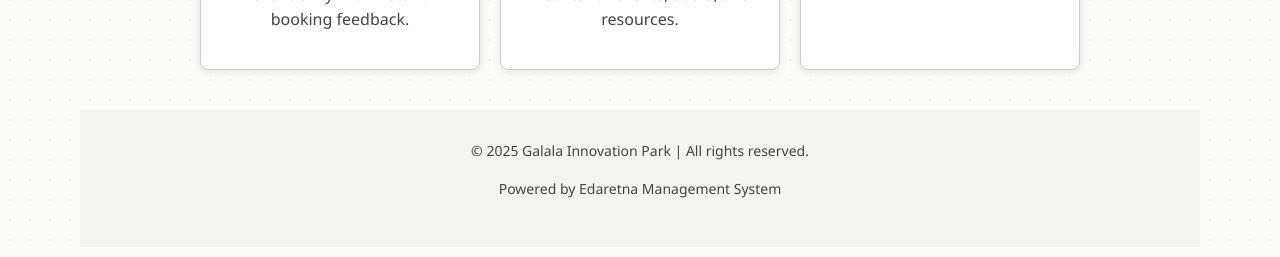
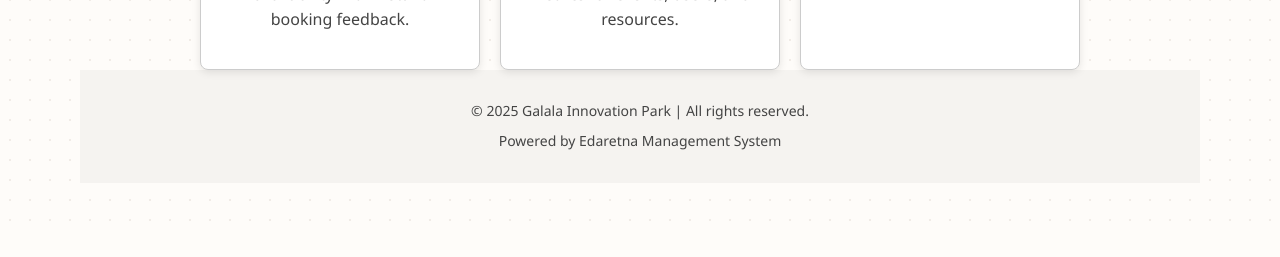
Before and after one commit to ZiadUni/gip-client, a React (Vite) app: page / in a window 1280 px wide. Shown: the part 690-947 px from the top of the page. After the commit the page ends 913 px from the top, so only its background shows below. Built offline with nearby package versions, Linux system fonts and the light colour scheme; no server answers; sample sign-in values are in the browser's storage.

Commit message:
Attempt footer position fix.

```diff
--- a/src/pages/Home.jsx
+++ b/src/pages/Home.jsx
@@ -46,15 +46,20 @@
           />
         </div>
         <div style={{
+          width: '100%',
+          backgroundColor: '#f5f3f0',
+          marginTop: 'auto',
+          padding: '30px 10px',
           textAlign: 'center',
-          padding: '30px',
           color: '#999',
-          fontSize: '14px',
-          backgroundColor: '#f5f3f0',
-          marginTop: '40px'
+          fontSize: '14px'
         }}>
-          <p>&copy; {new Date().getFullYear()} Galala Innovation Park | All rights reserved.</p>
-          <p>Powered by Edaretna Management System</p>
+          <p style={{ marginBottom: '8px' }}>
+            &copy; {new Date().getFullYear()} Galala Innovation Park | All rights reserved.
+          </p>
+          <p style={{ marginBottom: 0 }}>
+            Powered by Edaretna Management System
+          </p>
         </div>
       </div>
     </div>
--- a/src/pages/VenueBooking.jsx
+++ b/src/pages/VenueBooking.jsx
@@ -92,15 +92,20 @@
         </Row>
       </Container>
         <div style={{
+          width: '100%',
+          backgroundColor: '#f5f3f0',
+          marginTop: 'auto',
+          padding: '30px 10px',
           textAlign: 'center',
-          padding: '30px',
           color: '#999',
-          fontSize: '14px',
-          backgroundColor: '#f5f3f0',
-          marginTop: '40px'
+          fontSize: '14px'
         }}>
-          <p>&copy; {new Date().getFullYear()} Galala Innovation Park | All rights reserved.</p>
-          <p>Powered by Edaretna Management System</p>
+          <p style={{ marginBottom: '8px' }}>
+            &copy; {new Date().getFullYear()} Galala Innovation Park | All rights reserved.
+          </p>
+          <p style={{ marginBottom: 0 }}>
+            Powered by Edaretna Management System
+          </p>
         </div>
     </div>
   );
```
